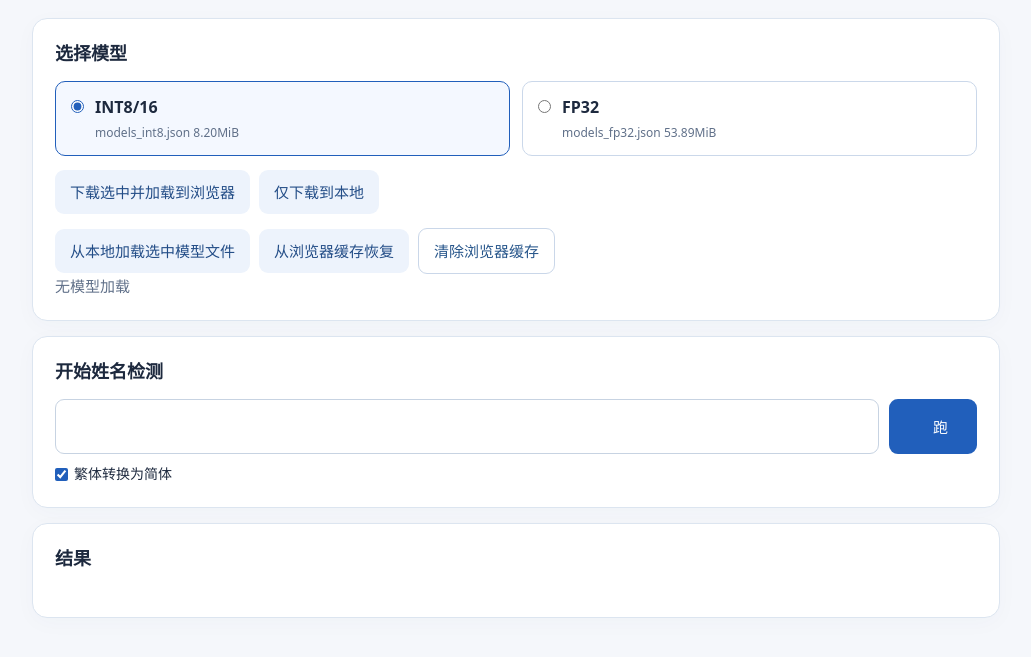
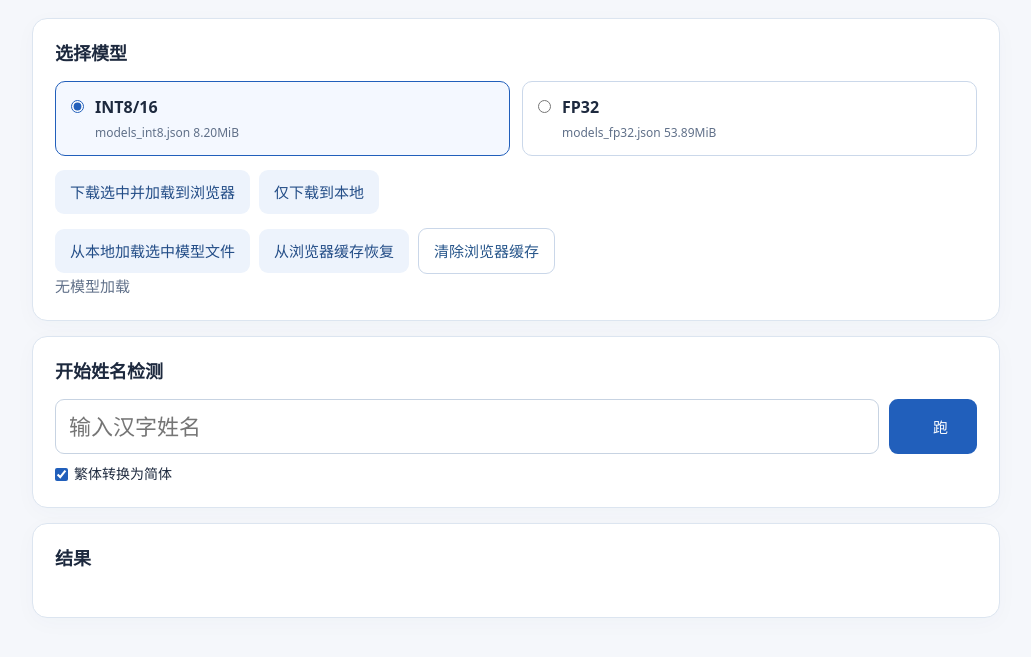
Before and after one commit to iqonli/nszgrm-demo, a plain HTML site: page index.html in a window 1280 px wide. Shown: the part 99-756 px from the top of the page, without its empty margins (124-1155 px from the left). Drawn offline with Linux system fonts and the light colour scheme.

Commit message:
Add Chinese name placeholder to detection input

```diff
--- a/index.html
+++ b/index.html
@@ -122,7 +122,7 @@ tr.raw-fusion td{font-weight:750;background:#f7faff}
 </section>
 <section class="card">
   <h2>开始姓名检测</h2>
-  <div class="input-row"><input type="text" id="name" autocomplete="off"><button id="run" type="button">　跑　</button></div>
+  <div class="input-row"><input type="text" id="name" autocomplete="off" placeholder="输入汉字姓名"><button id="run" type="button">　跑　</button></div>
   <div class="conversion-row"><label><input type="checkbox" id="convert-simplify" checked> 繁体转换为简体</label><span id="conversion-warning" class="conversion-warning" hidden>使用繁体中文将导致结果不准确</span></div>
 </section>
 <section class="card" id="result" aria-live="polite"><h2>结果</h2></section>
```
